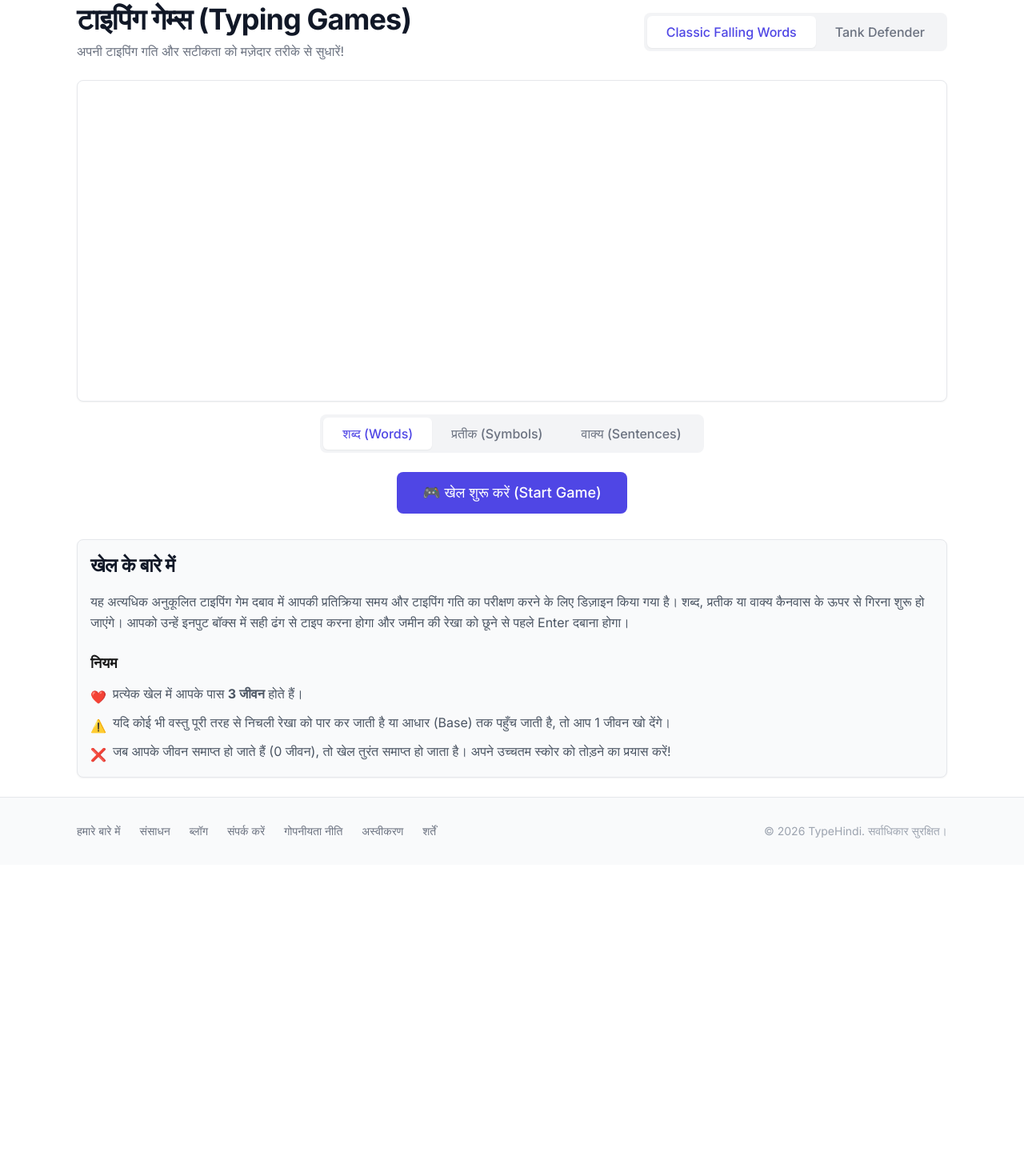
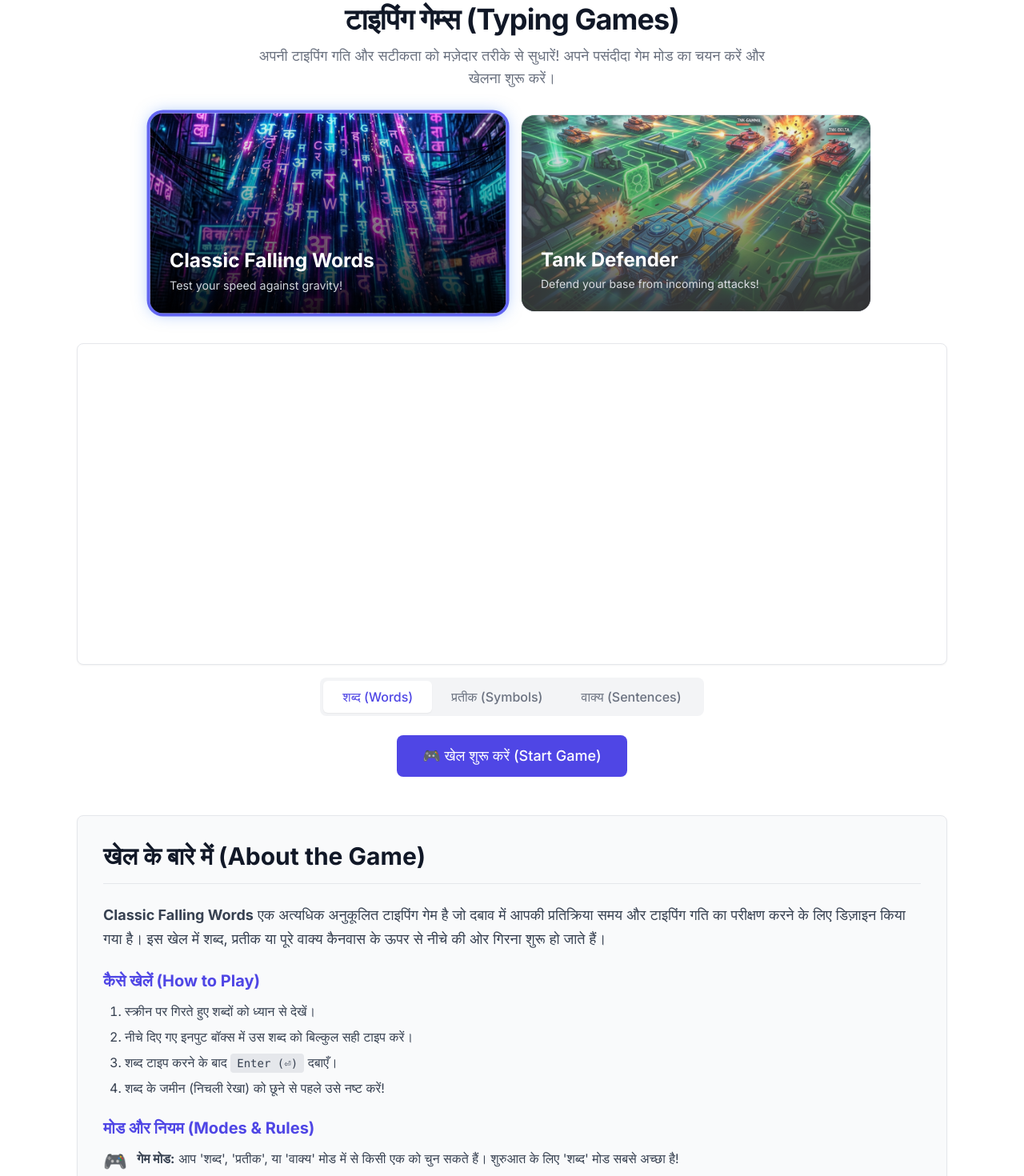
Before and after one commit to therohitbiruli/typehindi, a Next.js app: page /game in a window 1280 px wide. Shown: the part 113-1583 px from the top of the page at 80% size. Before the commit the page ends 1194 px from the top, so only its background shows below. Built offline with nearby package versions, Linux system fonts and the light colour scheme.

Commit message:
Update game UI with thumbnails and detailed instructions

```diff
--- a/src/app/game/page.tsx
+++ b/src/app/game/page.tsx
@@ -1,6 +1,7 @@
 "use client";
 
 import { useState } from "react";
+import Image from "next/image";
 import { Breadcrumb } from "../../components/Breadcrumb";
 import { GameCanvas } from "../../components/GameCanvas";
 import { TankGameCanvas } from "../../components/TankGameCanvas";
@@ -15,37 +16,54 @@ export default function GamePage() {
 
       <AdPlaceholder position="top" />
 
-      <div className="flex flex-col md:flex-row md:items-center justify-between mb-6 gap-4">
-        <div>
-          <h1 className="heading-1 mb-2">टाइपिंग गेम्स (Typing Games)</h1>
-          <p className="text-muted">
-            अपनी टाइपिंग गति और सटीकता को मज़ेदार तरीके से सुधारें!
+      <div className="text-center mb-8 mt-4">
+        <h1 className="heading-1 mb-3 text-4xl">टाइपिंग गेम्स (Typing Games)</h1>
+        <p className="text-muted text-lg max-w-2xl mx-auto">
+          अपनी टाइपिंग गति और सटीकता को मज़ेदार तरीके से सुधारें! अपने पसंदीदा गेम मोड का चयन करें और खेलना शुरू करें।
         </p>
       </div>
 
-        {/* Game Selector Tabs */}
-        <div className="flex bg-gray-100 dark:bg-gray-800 p-1 rounded-lg shrink-0">
+      {/* Game Selector Thumbnails */}
+      <div className="grid grid-cols-1 md:grid-cols-2 gap-6 mb-10 max-w-4xl mx-auto">
         <button
           onClick={() => setActiveGame("classic")}
-            className={`px-6 py-2 rounded-md font-medium transition-colors ${
+          className={`relative group rounded-2xl overflow-hidden aspect-[16/9] transition-all duration-300 ${
             activeGame === "classic"
-                ? "bg-white dark:bg-gray-700 shadow-sm text-primary-600 dark:text-primary-400"
-                : "text-gray-500 hover:text-gray-700 dark:hover:text-gray-300"
+              ? "ring-4 ring-primary-500 shadow-[0_0_20px_rgba(59,130,246,0.5)] transform scale-[1.02]"
+              : "ring-1 ring-gray-200 dark:ring-gray-700 hover:ring-primary-400 opacity-80 hover:opacity-100"
           }`}
         >
-            Classic Falling Words
+          <Image
+            src="/images/game_thumb_classic.png"
+            alt="Classic Falling Words"
+            fill
+            className="object-cover transition-transform duration-500 group-hover:scale-110"
+          />
+          <div className="absolute inset-0 bg-gradient-to-t from-black/90 via-black/40 to-transparent flex flex-col justify-end p-6 text-left">
+            <h3 className="text-2xl font-bold text-white mb-1">Classic Falling Words</h3>
+            <p className="text-gray-300 text-sm">Test your speed against gravity!</p>
+          </div>
         </button>
+
         <button
           onClick={() => setActiveGame("tank")}
-            className={`px-6 py-2 rounded-md font-medium transition-colors ${
+          className={`relative group rounded-2xl overflow-hidden aspect-[16/9] transition-all duration-300 ${
             activeGame === "tank"
-                ? "bg-white dark:bg-gray-700 shadow-sm text-primary-600 dark:text-primary-400"
-                : "text-gray-500 hover:text-gray-700 dark:hover:text-gray-300"
+              ? "ring-4 ring-primary-500 shadow-[0_0_20px_rgba(59,130,246,0.5)] transform scale-[1.02]"
+              : "ring-1 ring-gray-200 dark:ring-gray-700 hover:ring-primary-400 opacity-80 hover:opacity-100"
           }`}
         >
-            Tank Defender
+          <Image
+            src="/images/game_thumb_tank.png"
+            alt="Tank Defender"
+            fill
+            className="object-cover transition-transform duration-500 group-hover:scale-110"
+          />
+          <div className="absolute inset-0 bg-gradient-to-t from-black/90 via-black/40 to-transparent flex flex-col justify-end p-6 text-left">
+            <h3 className="text-2xl font-bold text-white mb-1">Tank Defender</h3>
+            <p className="text-gray-300 text-sm">Defend your base from incoming attacks!</p>
+          </div>
         </button>
-        </div>
       </div>
 
       {activeGame === "classic" ? <GameCanvas /> : <TankGameCanvas />}
@@ -53,30 +71,86 @@ export default function GamePage() {
       <AdPlaceholder position="bottom" />
 
       {/* Instructions */}
-      <section className="mt-8">
-        <div className="card bg-gray-50 dark:bg-gray-900 border border-gray-200 dark:border-gray-800">
-          <h2 className="heading-2 mb-4">खेल के बारे में</h2>
-          <p className="text-gray-600 dark:text-gray-300 mb-6 leading-relaxed">
-            {activeGame === "classic"
-              ? "यह अत्यधिक अनुकूलित टाइपिंग गेम दबाव में आपकी प्रतिक्रिया समय और टाइपिंग गति का परीक्षण करने के लिए डिज़ाइन किया गया है। शब्द, प्रतीक या वाक्य कैनवास के ऊपर से गिरना शुरू हो जाएंगे। आपको उन्हें इनपुट बॉक्स में सही ढंग से टाइप करना होगा और जमीन की रेखा को छूने से पहले Enter दबाना होगा।"
-              : "टैंक डिफेंडर गेम में, दुश्मन के टैंक स्क्रीन के चारों ओर से आते हैं। प्रत्येक टैंक पर एक अंग्रेजी अक्षर लिखा होता है। टैंक को नष्ट करने के लिए आपको बस अपने कीबोर्ड पर उस अक्षर को दबाना है। आधार तक पहुँचने से पहले उन्हें नष्ट करें!"}
+      <section className="mt-12">
+        <div className="card bg-gray-50 dark:bg-gray-900 border border-gray-200 dark:border-gray-800 p-6 md:p-8">
+          <h2 className="text-3xl font-bold mb-6 text-gray-900 dark:text-white border-b border-gray-200 dark:border-gray-700 pb-4">
+            खेल के बारे में (About the Game)
+          </h2>
+
+          {activeGame === "classic" ? (
+            <div className="space-y-6">
+              <p className="text-gray-700 dark:text-gray-300 text-lg leading-relaxed">
+                <strong>Classic Falling Words</strong> एक अत्यधिक अनुकूलित टाइपिंग गेम है जो दबाव में आपकी प्रतिक्रिया समय और टाइपिंग गति का परीक्षण करने के लिए डिज़ाइन किया गया है।
+                इस खेल में शब्द, प्रतीक या पूरे वाक्य कैनवास के ऊपर से नीचे की ओर गिरना शुरू हो जाते हैं।
               </p>
 
-          <h3 className="text-lg font-bold mb-3">नियम</h3>
-          <ul className="space-y-2 text-gray-600 dark:text-gray-300">
-            <li className="flex items-start gap-2">
-              <span className="mt-1 text-red-500">❤️</span>
-              <span>प्रत्येक खेल में आपके पास <strong>3 जीवन</strong> होते हैं।</span>
+              <div>
+                <h3 className="text-xl font-bold mb-3 text-primary-600 dark:text-primary-400">कैसे खेलें (How to Play)</h3>
+                <ol className="list-decimal list-inside space-y-2 text-gray-700 dark:text-gray-300 ml-2">
+                  <li>स्क्रीन पर गिरते हुए शब्दों को ध्यान से देखें।</li>
+                  <li>नीचे दिए गए इनपुट बॉक्स में उस शब्द को बिल्कुल सही टाइप करें।</li>
+                  <li>शब्द टाइप करने के बाद <kbd className="px-2 py-1 bg-gray-200 dark:bg-gray-700 rounded text-sm">Enter (⏎)</kbd> दबाएँ।</li>
+                  <li>शब्द के जमीन (निचली रेखा) को छूने से पहले उसे नष्ट करें!</li>
+                </ol>
+              </div>
+
+              <div>
+                <h3 className="text-xl font-bold mb-3 text-primary-600 dark:text-primary-400">मोड और नियम (Modes & Rules)</h3>
+                <ul className="space-y-3 text-gray-700 dark:text-gray-300">
+                  <li className="flex items-start gap-3">
+                    <span className="text-2xl">🎮</span>
+                    <span><strong>गेम मोड:</strong> आप 'शब्द', 'प्रतीक', या 'वाक्य' मोड में से किसी एक को चुन सकते हैं। शुरुआत के लिए 'शब्द' मोड सबसे अच्छा है!</span>
                   </li>
-            <li className="flex items-start gap-2">
-              <span className="mt-1 text-red-500">⚠️</span>
-              <span>यदि कोई भी वस्तु पूरी तरह से निचली रेखा को पार कर जाती है या आधार (Base) तक पहुँच जाती है, तो आप 1 जीवन खो देंगे।</span>
+                  <li className="flex items-start gap-3">
+                    <span className="text-2xl">❤️</span>
+                    <span><strong>जीवन (Lives):</strong> आपके पास कुल 3 जीवन होते हैं।</span>
                   </li>
-            <li className="flex items-start gap-2">
-              <span className="mt-1 text-red-500">❌</span>
-              <span>जब आपके जीवन समाप्त हो जाते हैं (0 जीवन), तो खेल तुरंत समाप्त हो जाता है। अपने उच्चतम स्कोर को तोड़ने का प्रयास करें!</span>
+                  <li className="flex items-start gap-3">
+                    <span className="text-2xl">⚠️</span>
+                    <span><strong>खतरा:</strong> यदि कोई भी शब्द पूरी तरह से निचली रेखा को पार कर जाता है, तो आप 1 जीवन खो देंगे।</span>
+                  </li>
+                  <li className="flex items-start gap-3">
+                    <span className="text-2xl">📈</span>
+                    <span><strong>कठिनाई:</strong> जैसे-जैसे आपका स्कोर बढ़ता है, शब्दों के गिरने की गति भी बढ़ती जाती है।</span>
                   </li>
                 </ul>
+              </div>
+            </div>
+          ) : (
+            <div className="space-y-6">
+              <p className="text-gray-700 dark:text-gray-300 text-lg leading-relaxed">
+                <strong>Tank Defender</strong> एक तेज़-तर्रार एक्शन टाइपिंग गेम है। दुश्मनों के टैंक चारों दिशाओं से आपके मुख्य आधार (Base) की ओर बढ़ रहे हैं। आपको अपनी तेज़ टाइपिंग स्किल्स का उपयोग करके उन्हें आधार तक पहुँचने से रोकना होगा!
+              </p>
+
+              <div>
+                <h3 className="text-xl font-bold mb-3 text-primary-600 dark:text-primary-400">कैसे खेलें (How to Play)</h3>
+                <ol className="list-decimal list-inside space-y-2 text-gray-700 dark:text-gray-300 ml-2">
+                  <li>स्क्रीन के चारों ओर से दुश्मन के टैंक आपके बेस की तरफ आएंगे।</li>
+                  <li>प्रत्येक टैंक के ऊपर एक विशिष्ट अक्षर (Letter) लिखा होगा।</li>
+                  <li>अपने कीबोर्ड पर सीधे उस अक्षर को दबाएँ। <span className="text-sm italic">(Enter दबाने की कोई आवश्यकता नहीं है)</span></li>
+                  <li>जैसे ही आप सही अक्षर दबाएंगे, आपका बेस उस टैंक पर फायर करेगा और उसे नष्ट कर देगा!</li>
+                </ol>
+              </div>
+
+              <div>
+                <h3 className="text-xl font-bold mb-3 text-primary-600 dark:text-primary-400">विशेषताएँ और नियम (Features & Rules)</h3>
+                <ul className="space-y-3 text-gray-700 dark:text-gray-300">
+                  <li className="flex items-start gap-3">
+                    <span className="text-2xl">🌍</span>
+                    <span><strong>भाषा समर्थन:</strong> आप खेल शुरू करने से पहले हिंदी, अंग्रेजी, तमिल, मराठी या बंगाली भाषा चुन सकते हैं!</span>
+                  </li>
+                  <li className="flex items-start gap-3">
+                    <span className="text-2xl">⏸️</span>
+                    <span><strong>विराम (Pause):</strong> जरूरत पड़ने पर आप कभी भी गेम को रोक (Pause) सकते हैं।</span>
+                  </li>
+                  <li className="flex items-start gap-3">
+                    <span className="text-2xl">❤️</span>
+                    <span><strong>आधार सुरक्षा:</strong> आपके बेस की 3 हेल्थ (Lives) है। यदि कोई टैंक बेस से टकरा जाता है, तो हेल्थ कम हो जाएगी।</span>
+                  </li>
+                </ul>
+              </div>
+            </div>
+          )}
         </div>
       </section>
     </div>
```
Also changed, not shown: public/images/game_thumb_classic.png (added), public/images/game_thumb_tank.png (added). Lines whose indentation alone changed are shown as unchanged.
